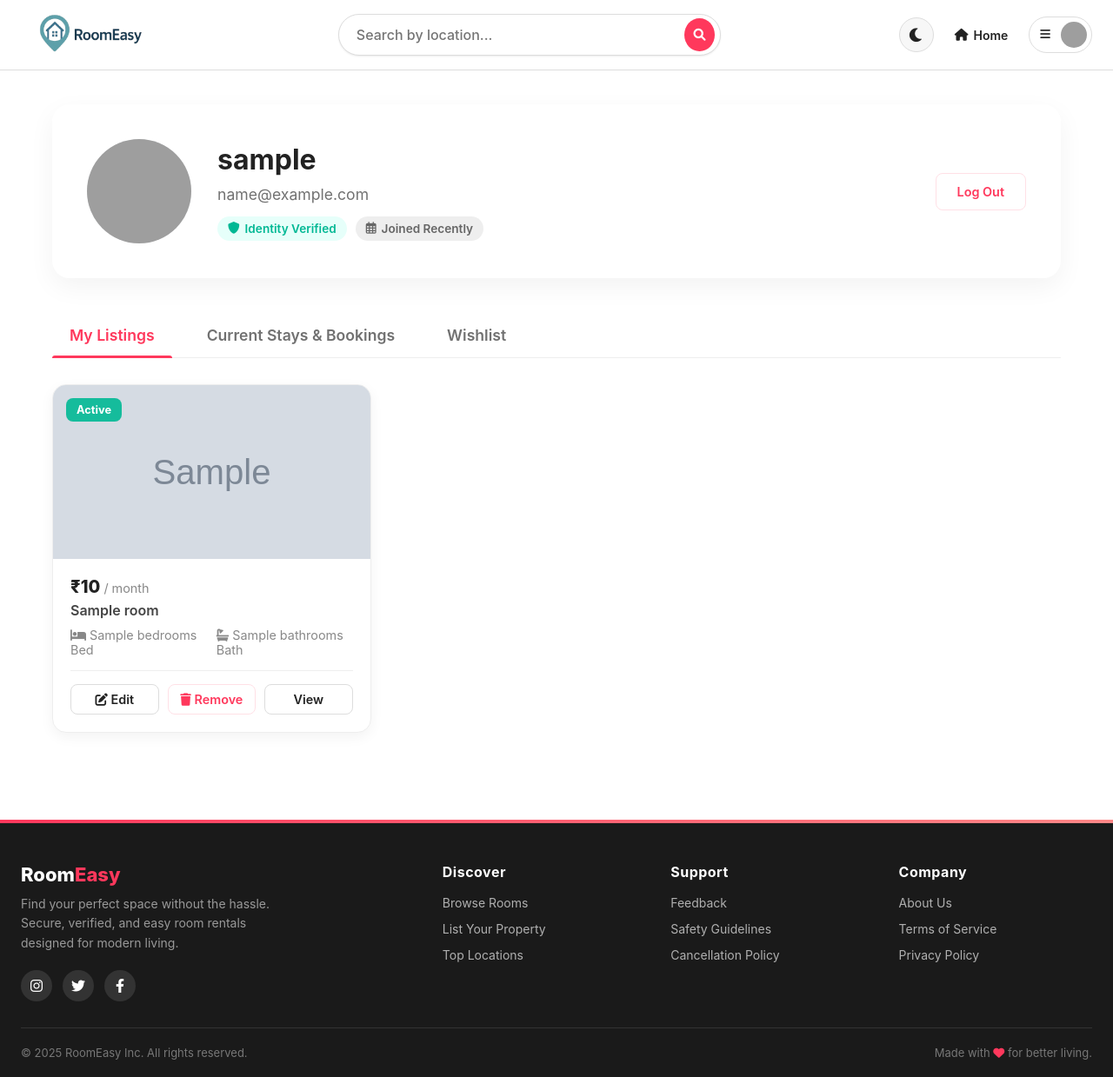
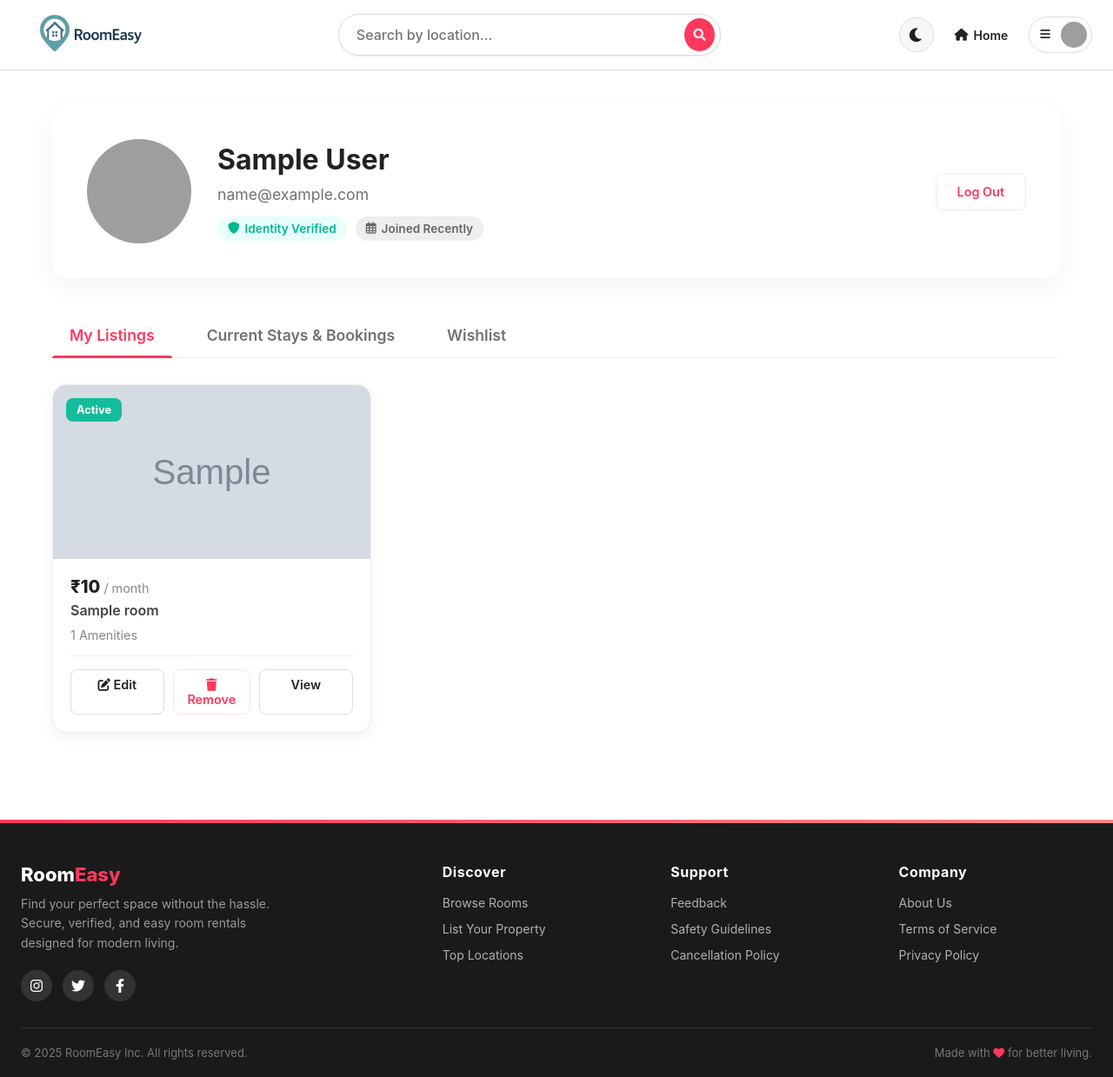
Before and after one commit to dineshsaininit/roomeasy, a Flask app: template roomeasy/templates/profile.html in a window 1280 px wide. Shown: the whole page at 87% size. Run offline with Flask 3, Linux system fonts and the light colour scheme; the visitor is signed in with stand-in values (Sample User, id 1); the template is opened without the code that fills it: most values are stand-ins (such as "Sample title", 1, 10 or a date in 2020); grey boxes marked "Sample" are stand-in pictures; data that the repository does not hold is empty; parts of the project's set-up code (start-up, migrations or seed data) failed here and were passed over; grey boxes are pictures that could not be loaded.

Commit message:
Add files via upload

```diff
--- a/roomeasy/app.py
+++ b/roomeasy/app.py
@@ -34,7 +34,6 @@ def login_required(f):
 @app.route('/')
 def index():
     search_query = request.args.get('q', '').strip()
-    filter_type = request.args.get('filter', '').strip()
 
     featured_buildings = []
     recommended_buildings = []
@@ -360,6 +359,7 @@ def login():
                 session['user'] = user['id']
                 session['name'] = user['full_name']
                 session['role'] = user['role']
+                # Correctly mapping profile_image_url to session
                 session['profile_image'] = user.get('profile_image_url')
                 flash(f"Welcome back, {user['full_name']}!", "success")
                 return redirect(url_for('index'))
@@ -380,18 +380,92 @@ def logout():
 def profile():
     user_id = session['user']
     try:
+        # 1. Fetch User Profile
         user_response = supabase.table('user_profiles').select("*").eq('id', user_id).single().execute()
         user = user_response.data
-        buildings_response = supabase.table('buildings').select("*").eq('owner_id', user_id).order('created_at', desc=True).execute()
-        buildings = buildings_response.data
-        return render_template('profile.html', user=user, buildings=buildings)
+
+        # 2. Fetch Listings (Rooms owned by user)
+        # We need to fetch 'rooms', not 'buildings', because profile.html iterates 'my_rooms'
+        rooms_res = supabase.table('rooms').select("*").eq('owner_id', user_id).order('created_at', desc=True).execute()
+        my_rooms = rooms_res.data
+
+        # Enrich booked rooms with renter info (Simulated Join)
+        if my_rooms:
+            for room in my_rooms:
+                if room['status'] == 'booked':
+                    # Find the active booking for this room
+                    b_res = supabase.table('bookings').select("*").eq('room_id', room['id']).order('created_at', desc=True).limit(1).execute()
+                    if b_res.data:
+                        booking = b_res.data[0]
+                        # Fetch renter profile
+                        renter_res = supabase.table('user_profiles').select("*").eq('id', booking['user_id']).single().execute()
+                        if renter_res.data:
+                            renter = renter_res.data
+                            room['renter_name'] = renter.get('full_name', 'Unknown')
+                            room['renter_email'] = renter.get('email', 'Unknown')
+                            room['renter_phone'] = "Not Available" # Phone not in DB currently
+                            room['booking_type'] = booking.get('booking_type', 'standard')
+
+        # 3. Fetch Bookings (Where user is the renter)
+        # We need room details for these bookings
+        bookings_res = supabase.table('bookings').select("*").eq('user_id', user_id).order('created_at', desc=True).execute()
+        my_bookings = bookings_res.data
+
+        # Enrich booking objects with room details
+        if my_bookings:
+            room_ids = [b['room_id'] for b in my_bookings]
+            if room_ids:
+                r_res = supabase.table('rooms').select("*").in_('id', room_ids).execute()
+                rooms_map = {r['id']: r for r in r_res.data}
+
+                for b in my_bookings:
+                    r = rooms_map.get(b['room_id'])
+                    if r:
+                        b['room_title'] = r['title']
+                        b['room_image'] = r['image_url']
+                        b['room_address'] = r['address']
+                        b['next_rent_amount'] = r['price_per_month']
+                        b['remaining_amount'] = r['price_per_month'] - b.get('amount_paid', 0)
+                        b['host_email'] = "Contact Support" # Placeholder unless we fetch host profile too
+
+                        # Mock data for date logic
+                        b['start_date'] = b['created_at'][:10]
+                        b['months_stayed'] = 1
+                        b['next_due_date'] = "5th of next month"
+                        b['type'] = b['booking_type']
+
+        # 4. Fetch Wishlist Items
+        wishlist_items = []
+        w_res = supabase.table('wishlist').select('room_id').eq('user_id', user_id).execute()
+        if w_res.data:
+            w_ids = [w['room_id'] for w in w_res.data]
+            if w_ids:
+                w_rooms_res = supabase.table('rooms').select("*").in_('id', w_ids).execute()
+                wishlist_items = w_rooms_res.data
+
+        return render_template('profile.html',
+                               user=user,
+                               my_rooms=my_rooms,
+                               my_bookings=my_bookings,
+                               wishlist_items=wishlist_items)
+
     except Exception as e:
+        print(f"Profile error: {e}")
         flash(f"Error fetching profile: {e}", "error")
         return redirect(url_for('index'))
 
 @app.route('/book/<int:room_id>', methods=['POST'])
 @login_required
 def book_room(room_id):
+    # Check if user is the owner
+    try:
+        room_res = supabase.table('rooms').select("owner_id").eq('id', room_id).single().execute()
+        if room_res.data and str(room_res.data['owner_id']) == str(session['user']):
+            flash("You cannot book your own property!", "error")
+            return redirect(url_for('room_details', room_id=room_id))
+    except Exception as e:
+        print(f"Error checking ownership: {e}")
+
     booking_type = request.form.get('booking_type')
     amount = request.form.get('amount')
     booking_data = { "user_id": session['user'], "room_id": room_id, "booking_type": booking_type, "amount_paid": float(amount) if amount else 0 }
@@ -403,6 +477,40 @@ def book_room(room_id):
     except Exception as e:
         flash(f"Booking failed: {e}", "error")
         return redirect(url_for('room_details', room_id=room_id))
+
+@app.route('/pay_remainder/<int:booking_id>', methods=['POST'])
+@login_required
+def pay_remainder(booking_id):
+    try:
+        # Get booking to verify user and get room details
+        b_res = supabase.table('bookings').select("*").eq('id', booking_id).single().execute()
+        booking = b_res.data
+
+        if not booking:
+            flash("Booking not found.", "error")
+            return redirect(url_for('profile'))
+
+        if str(booking['user_id']) != str(session['user']):
+            flash("Unauthorized request.", "error")
+            return redirect(url_for('profile'))
+
+        # Get full price from room
+        r_res = supabase.table('rooms').select("price_per_month").eq('id', booking['room_id']).single().execute()
+        room_data = r_res.data
+        full_price = room_data['price_per_month']
+
+        # Update booking to paid/full
+        supabase.table('bookings').update({
+            "amount_paid": full_price,
+            "booking_type": "full"
+        }).eq('id', booking_id).execute()
+
+        flash("Payment successful via Razorpay! Your booking is now fully paid.", "success")
+        return redirect(url_for('profile'))
+
+    except Exception as e:
+        flash(f"Payment Error: {str(e)}", "error")
+        return redirect(url_for('profile'))
 
 @app.route('/api/locations')
 def get_locations():
--- a/roomeasy/templates/profile.html
+++ b/roomeasy/templates/profile.html
@@ -110,11 +110,13 @@
     .booking-label { color: #666; }
     .booking-value { font-weight: 600; color: #333; }
     .pay-remainder-btn {
-        display: block; width: 100%; padding: 10px; margin-top: 15px;
-        background: var(--primary); color: white; text-align: center; border-radius: 8px;
+        display: flex; align-items: center; justify-content: center; gap: 8px;
+        width: 100%; padding: 12px; margin-top: 15px;
+        background: var(--dark); color: white; text-align: center; border-radius: 8px;
         text-decoration: none; font-weight: 600; font-size: 0.9rem;
+        transition: background 0.3s;
     }
-    .pay-remainder-btn:hover { background: #e61e4d; }
+    .pay-remainder-btn:hover { background: #333; }
 
     /* Host View of Renter Styles */
     .renter-info-box {
@@ -132,22 +134,26 @@
     <!-- Header -->
     <div class="profile-header">
         <div class="profile-avatar">
-            {% if session.get('user_pic') %}
-                <img src="{{ session.get('user_pic') }}" alt="Profile" onerror="this.style.display='none'; this.nextElementSibling.style.display='block';">
+            <!--
+               FIX: Check 'profile_image' in session (set in login)
+               or 'profile_image_url' in user object (from DB).
+            -->
+            {% if session.get('profile_image') %}
+                <img src="{{ session.get('profile_image') }}" alt="Profile" onerror="this.style.display='none'; this.nextElementSibling.style.display='block';">
                 <i class="fas fa-user" style="display:none;"></i>
-            {% elif user and user.profile_pic %}
-                <img src="{{ user.profile_pic }}" alt="Profile" onerror="this.style.display='none'; this.nextElementSibling.style.display='block';">
+            {% elif user and user.profile_image_url %}
+                <img src="{{ user.profile_image_url }}" alt="Profile" onerror="this.style.display='none'; this.nextElementSibling.style.display='block';">
                 <i class="fas fa-user" style="display:none;"></i>
             {% else %}
                 <i class="fas fa-user"></i>
             {% endif %}
         </div>
         <div class="profile-info">
-            <h1>{{ user.name if user.name else session.get('user_name', 'User') }}</h1>
-            <p>{{ user.email if user.email else session.get('user_email', '') }}</p>
+            <h1>{{ user.full_name if user.full_name else session.get('name', 'User') }}</h1>
+            <p>{{ user.email if user.email else session.get('email', '') }}</p>
             <div class="profile-badges">
                 <span class="badge badge-verified"><i class="fas fa-shield-alt"></i> Identity Verified</span>
-                <span class="badge" style="background:#eee; color:#666;"><i class="far fa-calendar-alt"></i> Joined {{ user.created_at if user.created_at else 'Recently' }}</span>
+                <span class="badge" style="background:#eee; color:#666;"><i class="far fa-calendar-alt"></i> Joined {{ user.created_at[:4] if user.created_at else 'Recently' }}</span>
             </div>
         </div>
         <div style="margin-left: auto;">
@@ -164,6 +170,9 @@
 
     <!-- 1. MY LISTINGS (HOST VIEW) -->
     <div id="my-rooms" class="tab-content">
+        <!--
+           FIX: Iterate over 'my_rooms' which is now correctly passed from app.py
+        -->
         {% if my_rooms and my_rooms|length > 0 %}
         <div class="rooms-grid">
             {% for room in my_rooms %}
@@ -180,34 +189,37 @@
                 <div class="room-details">
                     <div class="room-price">₹{{ room.price_per_month }}<span style="font-size:0.9rem; font-weight:400; color:#888;"> / month</span></div>
                     <div class="room-title">{{ room.title }}</div>
+
+                    <!-- Amenities Count or specific icons -->
                     <div class="room-meta">
-                        <span><i class="fas fa-bed"></i> {{ room.bedrooms }} Bed</span>
-                        <span><i class="fas fa-bath"></i> {{ room.bathrooms }} Bath</span>
+                        {% if room.amenities %}
+                            <span>{{ room.amenities|length }} Amenities</span>
+                        {% else %}
+                            <span>Standard</span>
+                        {% endif %}
                     </div>
 
                     {% if room.status == 'booked' %}
-                        <!-- Host View: Renter Info (If Booked) -->
+                        <!-- Host View: Renter Info (Populated in app.py) -->
                         <div class="renter-info-box">
                             <span style="font-size:0.8rem; text-transform:uppercase; color:#ff385c; font-weight:700; letter-spacing:0.5px;">Current Renter</span>
                             <span class="renter-name">{{ room.renter_name }}</span>
                             <div class="renter-contact"><i class="fas fa-envelope"></i> {{ room.renter_email }}</div>
-                            <div class="renter-contact"><i class="fas fa-phone"></i> {{ room.renter_phone }}</div>
                             <div style="margin-top:8px; font-size:0.85rem; color:#666;">
-                                <strong>Booking Type:</strong> {{ room.booking_type|title }}
+                                <strong>Type:</strong> {{ room.booking_type|title }}
                             </div>
                         </div>
 
-                        <!-- Disabled Actions for Booked Rooms -->
                         <div class="room-actions">
-                            <span class="action-btn-sm btn-disabled" title="Cannot edit booked property">Edit</span>
-                            <span class="action-btn-sm btn-disabled" title="Cannot remove booked property">Remove</span>
+                            <span class="action-btn-sm btn-disabled">Edit</span>
                              <a href="/room/{{ room.id }}" class="action-btn-sm">View</a>
                         </div>
                     {% else %}
-                        <!-- Normal Actions for Active Rooms -->
                         <div class="room-actions">
                             <a href="/edit_room/{{ room.id }}" class="action-btn-sm"><i class="fas fa-edit"></i> Edit</a>
-                            <a href="/delete_room/{{ room.id }}" class="action-btn-sm btn-danger" onclick="return confirm('Are you sure?')"><i class="fas fa-trash"></i> Remove</a>
+                            <form action="/delete_room/{{ room.id }}" method="POST" style="flex:1; display:flex;" onsubmit="return confirm('Delete this room?')">
+                                <button type="submit" class="action-btn-sm btn-danger" style="width:100%;"><i class="fas fa-trash"></i> Remove</button>
+                            </form>
                             <a href="/room/{{ room.id }}" class="action-btn-sm">View</a>
                         </div>
                     {% endif %}
@@ -221,7 +233,6 @@
                 <h3>No listings yet</h3>
                 <p>Ready to earn? List your property today.</p>
                 <br>
-                <!-- Updated link to /upload based on available files, as add_room might be the specific template -->
                 <a href="/upload" class="action-btn-sm" style="background:var(--dark); color:white; padding:12px 24px; display:inline-block;">Create Listing</a>
             </div>
         {% endif %}
@@ -247,34 +258,26 @@
                             <span class="booking-label">Check-in Date</span>
                             <span class="booking-value">{{ booking.start_date }}</span>
                         </div>
-                         <div class="booking-info-row">
-                            <span class="booking-label">Duration So Far</span>
-                            <span class="booking-value">{{ booking.months_stayed }} Months</span>
-                        </div>
                         <div class="booking-info-row">
                             <span class="booking-label">Booking Type</span>
                             <span class="booking-value" style="text-transform: capitalize;">{{ booking.type }}</span>
                         </div>
                         <div class="booking-info-row" style="border-top:1px dashed #ddd; padding-top:8px; margin-top:8px;">
-                            <span class="booking-label">Next Rent Due</span>
+                            <span class="booking-label">Monthly Rent</span>
                             <span class="booking-value" style="color:var(--primary);">₹{{ booking.next_rent_amount }}</span>
                         </div>
-                        <div class="booking-info-row">
-                            <span class="booking-label">Due Date</span>
-                            <span class="booking-value">{{ booking.next_due_date }}</span>
-                        </div>
 
-                        <!-- Pay Remaining Rent Action (If Locked only) -->
                         {% if booking.type == 'lock' %}
-                            <a href="/pay_remaining/{{ booking.id }}" class="pay-remainder-btn">
-                                Pay Remaining Rent (Convert to Rent)
-                            </a>
+                             <form action="/pay_remainder/{{ booking.id }}" method="POST">
+                                <button type="submit" class="pay-remainder-btn" style="border:none; cursor:pointer; width:100%;">
+                                    <i class="fas fa-bolt"></i> Pay Remaining ₹{{ booking.remaining_amount }} via Razorpay
+                                </button>
+                            </form>
                         {% endif %}
                     </div>
 
                     <div class="room-actions">
                          <a href="/room/{{ booking.room_id }}" class="action-btn-sm">View Property</a>
-                         <a href="mailto:{{ booking.host_email }}" class="action-btn-sm">Contact Host</a>
                     </div>
                 </div>
             </div>
@@ -305,7 +308,8 @@
                     <div class="room-title">{{ room.title }}</div>
                     <div class="room-actions">
                         <a href="/room/{{ room.id }}" class="action-btn-sm">View</a>
-                        <a href="/remove_wishlist/{{ room.id }}" class="action-btn-sm btn-danger">Remove</a>
+                        <!-- Button triggers simple removal via JS or API needed, simple redirect here for simplicity -->
+                        <a href="/room/{{ room.id }}" class="action-btn-sm btn-danger">Unsave</a>
                     </div>
                 </div>
             </div>
```
